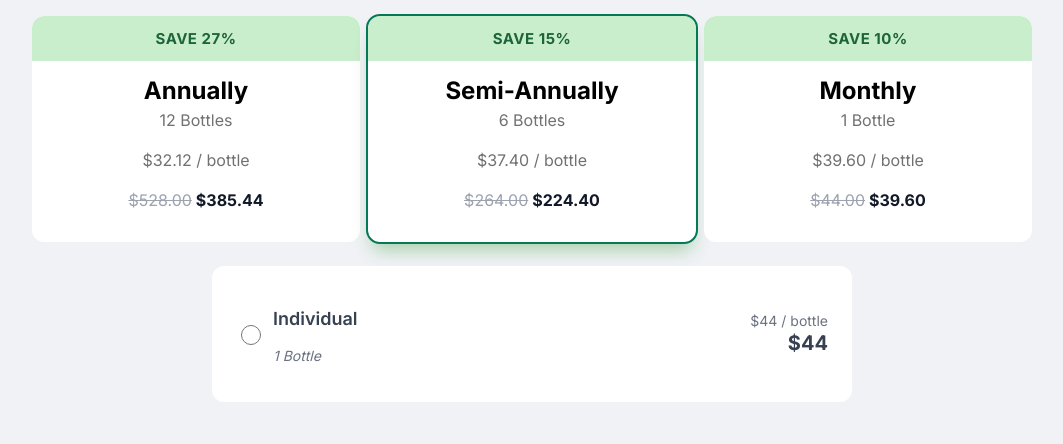
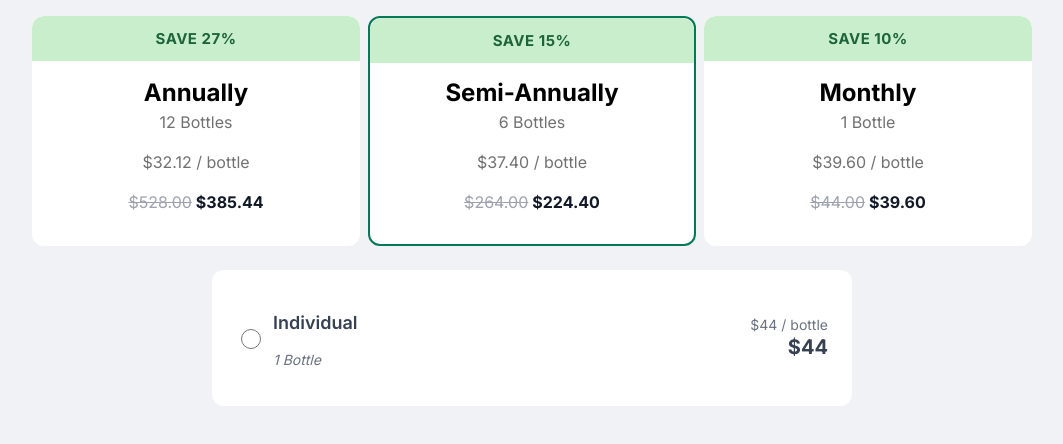
Before and after one commit to vraj-isotiya/subscription, a website: page index.html in a window 1280 px wide. Both pictures are taken after a click on the element 640 px from the left and 128 px from the top of the page. Shown: the whole page, without its empty margins (108-1171 px from the left). Drawn offline with Linux system fonts and the light colour scheme.

Commit message:
Refactor price calculation and enhance card highlighting styles

```diff
--- a/script.js
+++ b/script.js
@@ -1,40 +1,43 @@
 document.addEventListener("DOMContentLoaded", function () {
   const baseCard = document.querySelector(".buy-one-time-card");
-  const basePrice = parseFloat(baseCard.dataset.basePrice || "44");
+  const basePrice = parseFloat(baseCard?.dataset.basePrice || "44");
 
+  //render all card price and quantity
   document.querySelectorAll(".card").forEach((card) => {
-    const quantity = parseInt(card.dataset.quantity, 10) || 1;
-    const discount = parseFloat(card.dataset.discount) || 0;
+    const quantity = parseInt(card.dataset.quantity || "1", 10);
+    const discount = parseFloat(card.dataset.discount || "0");
 
     const originalTotal = basePrice * quantity;
     const discountedTotal = originalTotal * (1 - discount / 100);
     const perBottlePrice = discountedTotal / quantity;
 
-    const quantityLabel = card.querySelector(".quantity-label");
-    const perBottleLabel = card.querySelector(".per-bottle-label");
-    const priceLabel = card.querySelector(".price-label");
-
-    if (quantityLabel)
-      quantityLabel.textContent = `${quantity} Bottle${
-        quantity > 1 ? "s" : ""
-      }`;
-    if (perBottleLabel)
-      perBottleLabel.textContent = `$${perBottlePrice.toFixed(2)} / bottle`;
-    if (priceLabel) {
-      priceLabel.innerHTML = `<s class="original-price" style="color: #9ca3af">$${originalTotal.toFixed(
+    card.querySelector(".quantity-label").textContent = `${quantity} Bottle${
+      quantity > 1 ? "s" : ""
+    }`;
+    card.querySelector(
+      ".per-bottle-label"
+    ).textContent = `$${perBottlePrice.toFixed(2)} / bottle`;
+    card.querySelector(".price-label").innerHTML = `
+      <s class="original-price" style="color: #9ca3af">$${originalTotal.toFixed(
         2
-      )}</s><strong class="discounted-price" style="color: #111827">$${discountedTotal.toFixed(
+      )}</s>
+      <strong class="discounted-price" style="color: #111827">$${discountedTotal.toFixed(
         2
-      )}</strong>`;
-    }
+      )}</strong>
+    `;
   });
 
-  // Toggle active class
-  const cards = document.querySelectorAll(".card");
-  cards.forEach((card) => {
+  // to higilight card is active or not
+  const allCards = document.querySelectorAll(".card, .buy-one-time-card");
+
+  allCards.forEach((card) => {
     card.addEventListener("click", () => {
-      cards.forEach((c) => c.classList.remove("active"));
+      allCards.forEach((c) => c.classList.remove("active"));
       card.classList.add("active");
+
+      // Check any radio input inside the clicked card
+      const radio = card.querySelector('input[type="radio"]');
+      if (radio) radio.checked = true;
     });
   });
 });
--- a/style.css
+++ b/style.css
@@ -49,8 +49,11 @@ body {
 }
 
 .card.active {
-  outline: 2px solid #047857;
-  box-shadow: 0 12px 18px -4px rgba(0, 128, 0, 0.3);
+  border: 2px solid #047857;
+}
+
+.buy-one-time-card.active {
+  border: 2px solid #047857;
 }
 
 .card-header {
```
